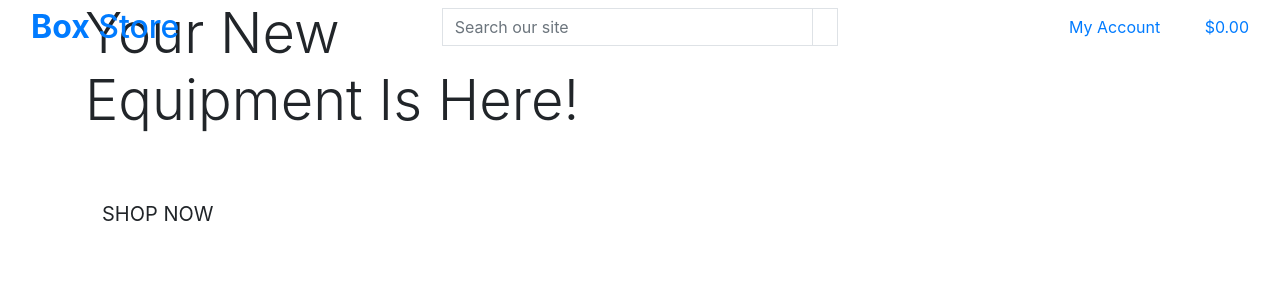
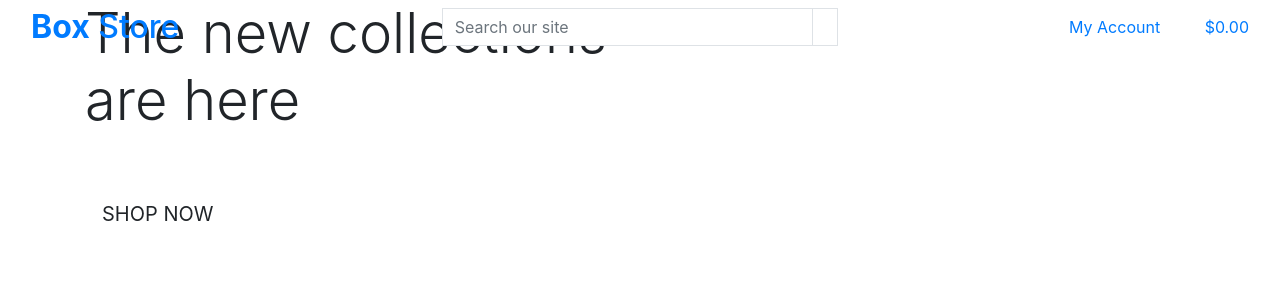
Before and after one commit to imransal/box-store, a Django app: page / in a window 1280 px wide. Shown: the top 300 px of the page. Run offline with Django 3.2, Linux system fonts and the light colour scheme; some libraries are stand-ins or nearby versions.

Commit message:
rectified drop down error

```diff
--- a/home/templates/home/index.html
+++ b/home/templates/home/index.html
@@ -14,7 +14,7 @@
         <div class="row h-100">
             <div class="col-7 col-md-6 my-auto">
                 <h1 class="display-4 logo-font text-black">
-                    Your New Equipment Is Here!
+                    The new collections are here
                 </h1>
                 <div class="my-5">
                     <h4>
--- a/templates/base.html
+++ b/templates/base.html
@@ -22,7 +22,7 @@
 
     {% block corejs %}
         <script src="https://code.jquery.com/jquery-3.4.1.slim.min.js" integrity="sha384-J6qa4849blE2+poT4WnyKhv5vZF5SrPo0iEjwBvKU7imGFAV0wwj1yYfoRSJoZ+n" crossorigin="anonymous"></script>
-        <script src="https://cdn.jsdelivr.net/npm/jquery@3.5.1/dist/jquery.min.js" integrity="sha256-9/aliU8dGd2tb6OSsuzixeV4y/faTqgFtohetphbbj0=" crossorigin="anonymous"></script>
+        <script src="https://cdn.jsdelivr.net/npm/popper.js@1.16.0/dist/umd/popper.min.js" integrity="sha384-Q6E9RHvbIyZFJoft+2mJbHaEWldlvI9IOYy5n3zV9zzTtmI3UksdQRVvoxMfooAo" crossorigin="anonymous"></script>
         <script src="https://stackpath.bootstrapcdn.com/bootstrap/4.4.1/js/bootstrap.min.js" integrity="sha384-wfSDF2E50Y2D1uUdj0O3uMBJnjuUD4Ih7YwaYd1iqfktj0Uod8GCExl3Og8ifwB6" crossorigin="anonymous"></script>
     {% endblock %}
 
```
